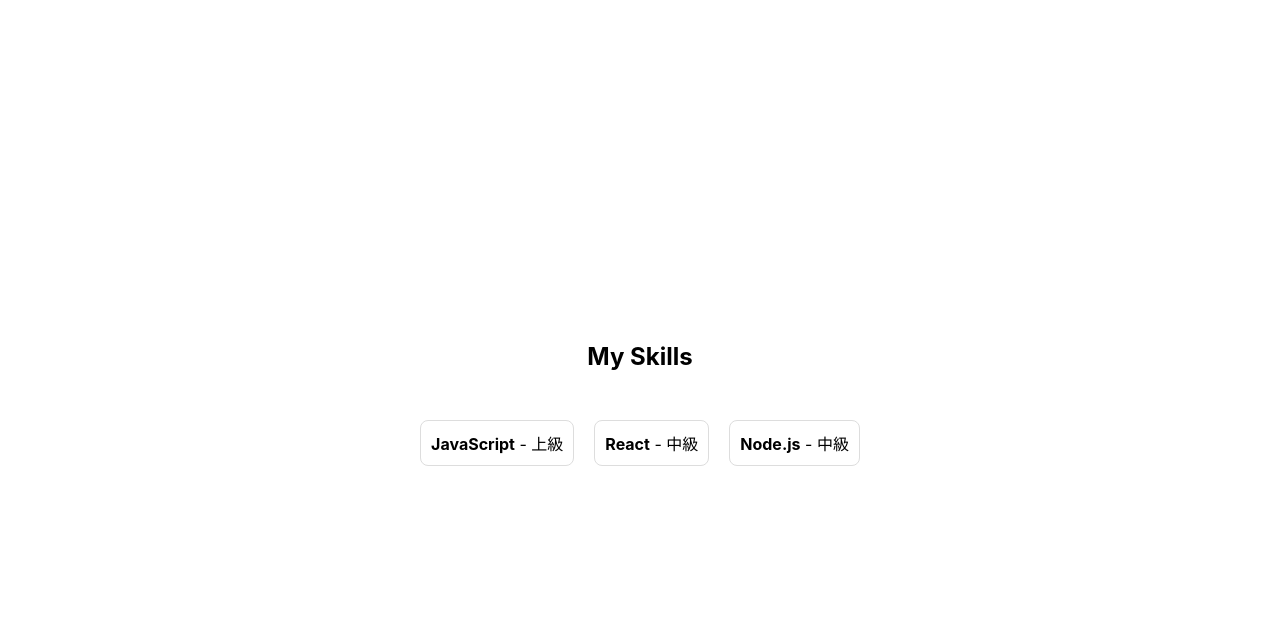
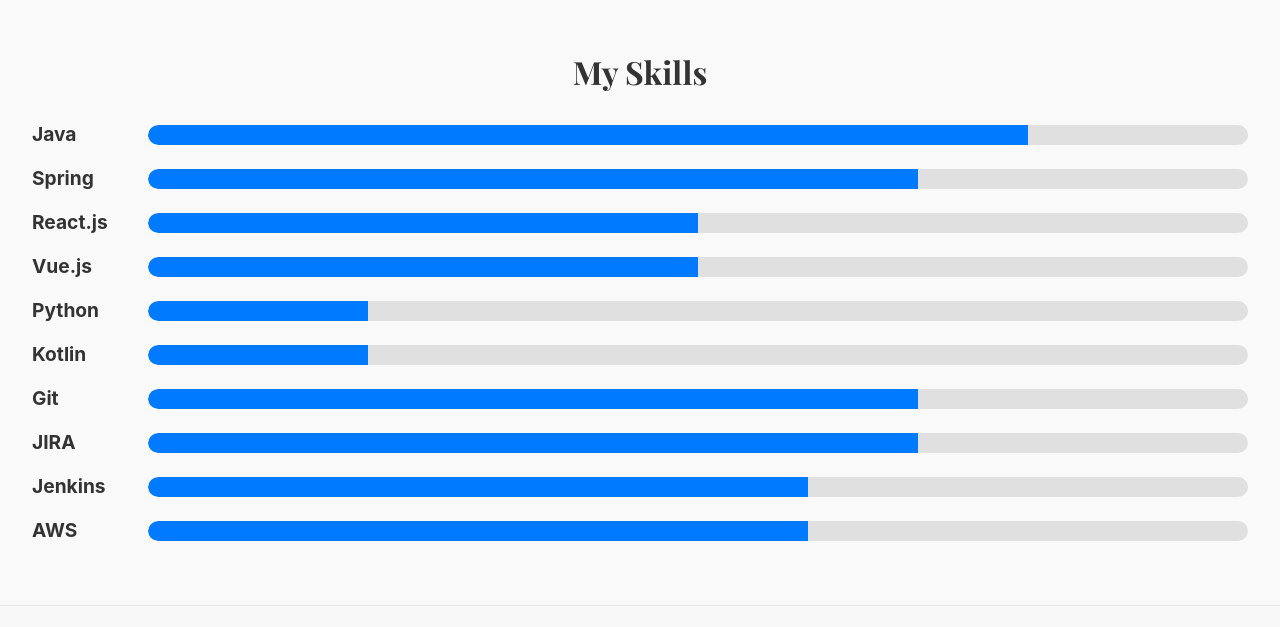
Before and after one commit to sumiyak96/sumiyak96.github.io, a React (Create React App) app: page / in a window 1280 px wide. Shown: the part 4944-5571 px from the top of the page. Built offline with nearby package versions, Linux system fonts and the light colour scheme.

Commit message:
create Skills Section

```diff
--- a/src/assets/skills.json
+++ b/src/assets/skills.json
@@ -1,14 +1,42 @@
 [
     {
-        "name": "JavaScript",
-        "level": "上級"
+      "name": "Java",
+      "level": 8
     },
     {
-        "name": "React",
-        "level": "中級"
+      "name": "Spring",
+      "level": 7
     },
     {
-        "name": "Node.js",
-        "level": "中級"
+      "name": "React.js",
+      "level": 5
+    },
+    {
+      "name": "Vue.js",
+      "level": 5
+    },
+    {
+      "name": "Python",
+      "level": 2
+    },
+    {
+      "name": "Kotlin",
+      "level": 2
+    },
+    {
+      "name": "Git",
+      "level": 7
+    },
+    {
+      "name": "JIRA",
+      "level": 7
+    },
+    {
+      "name": "Jenkins",
+      "level": 6
+    },
+    {
+      "name": "AWS",
+      "level": 6
     }
-]
+  ]
--- a/src/components/sections/skills/Skills.module.scss
+++ b/src/components/sections/skills/Skills.module.scss
@@ -1,23 +1,62 @@
 .skills {
-    height: 100vh; // セクションの高さをビューポートの高さに合わせる
+  padding: 4rem 2rem;
+  background-color: #f9f9f9;
+
+  .title {
+    font-size: 2rem;
+    font-family: 'Playfair Display', serif;
+    color: #333;
     text-align: center;
-    padding: 40px;
+    margin-bottom: 2rem;
+  }
+
+  .skillList {
     display: flex;
     flex-direction: column;
-    justify-content: center;
+    gap: 1.5rem;
+  }
+
+  .skill {
+    display: flex;
     align-items: center;
+    gap: 1rem;
 
-    .skillList {
+    .skillName {
+      font-size: 1.2rem;
+      font-weight: bold;
+      color: #333;
+      min-width: 100px;
+      text-align: right;
+      line-height: 1;
       display: flex;
-      flex-wrap: wrap;
-      justify-content: center;
-      margin-top: 20px;
+      align-items: center;
+    }
 
-      .skill {
-        margin: 10px;
-        padding: 10px;
-        border: 1px solid #ddd;
-        border-radius: 8px;
+    .skillBarContainer {
+      flex: 1;
+      display: flex;
+      align-items: center;
+
+      .skillBar {
+        width: 100%;
+        height: 20px;
+        background-color: #e0e0e0;
+        border-radius: 10px;
+        overflow: hidden;
+        position: relative;
+
+        .skillProgress {
+          height: 100%;
+          background-color: #007bff;
+          border-radius: 10px 0 0 10px;
+          transition: width 1s ease-in-out;
+          width: 0; /* 初期状態は0 */
+        }
+
+        &.animate .skillProgress {
+          width: var(--skill-level); /* カスタムプロパティで幅を指定 */
+        }
       }
     }
   }
+}
--- a/src/components/sections/skills/Skills.tsx
+++ b/src/components/sections/skills/Skills.tsx
@@ -1,32 +1,57 @@
-import React, { useState, useEffect } from 'react';
+import React, { useEffect, useState, useRef } from 'react';
 import styles from './Skills.module.scss';
 import skillsData from '../../../assets/skills.json';
 
 interface Skill {
   name: string;
-  level: string;
+  level: number; // 10段階の習熟度
 }
 
 const Skills: React.FC = () => {
-  const [skills, setSkills] = useState<Skill[]>([]);
+  const [visible, setVisible] = useState(false);
+  const skillsRef = useRef<HTMLDivElement>(null);
 
   useEffect(() => {
-    setSkills(skillsData);
+    const observer = new IntersectionObserver(
+      ([entry]) => {
+        if (entry.isIntersecting) {
+          setVisible(true);
+        }
+      },
+      { threshold: 0.3 } // 30%が見えたらトリガー
+    );
+
+    if (skillsRef.current) {
+      observer.observe(skillsRef.current);
+    }
+
+    return () => {
+      if (skillsRef.current) {
+        observer.unobserve(skillsRef.current);
+      }
+    };
   }, []);
 
   return (
-    <div id="skills" className={styles.skills}>
-      <h2>My Skills</h2>
+    <div id="skills" className={styles.skills} ref={skillsRef}>
+      <h2 className={styles.title}>My Skills</h2>
       <div className={styles.skillList}>
-        {skills.map((skill, index) => (
+        {skillsData.map((skill: Skill, index: number) => (
           <div key={index} className={styles.skill}>
-            <strong>{skill.name}</strong>
-            <span> - {skill.level}</span>
+            <span className={styles.skillName}>{skill.name}</span>
+            <div className={styles.skillBarContainer}>
+              <div
+                className={`${styles.skillBar} ${visible ? styles.animate : ''}`}
+                style={{ '--skill-level': `${(skill.level / 10) * 100}%` } as React.CSSProperties}
+              >
+                <div className={styles.skillProgress}></div>
+              </div>
+            </div>
           </div>
         ))}
       </div>
     </div>
   );
-}
+};
 
 export default Skills;
```
